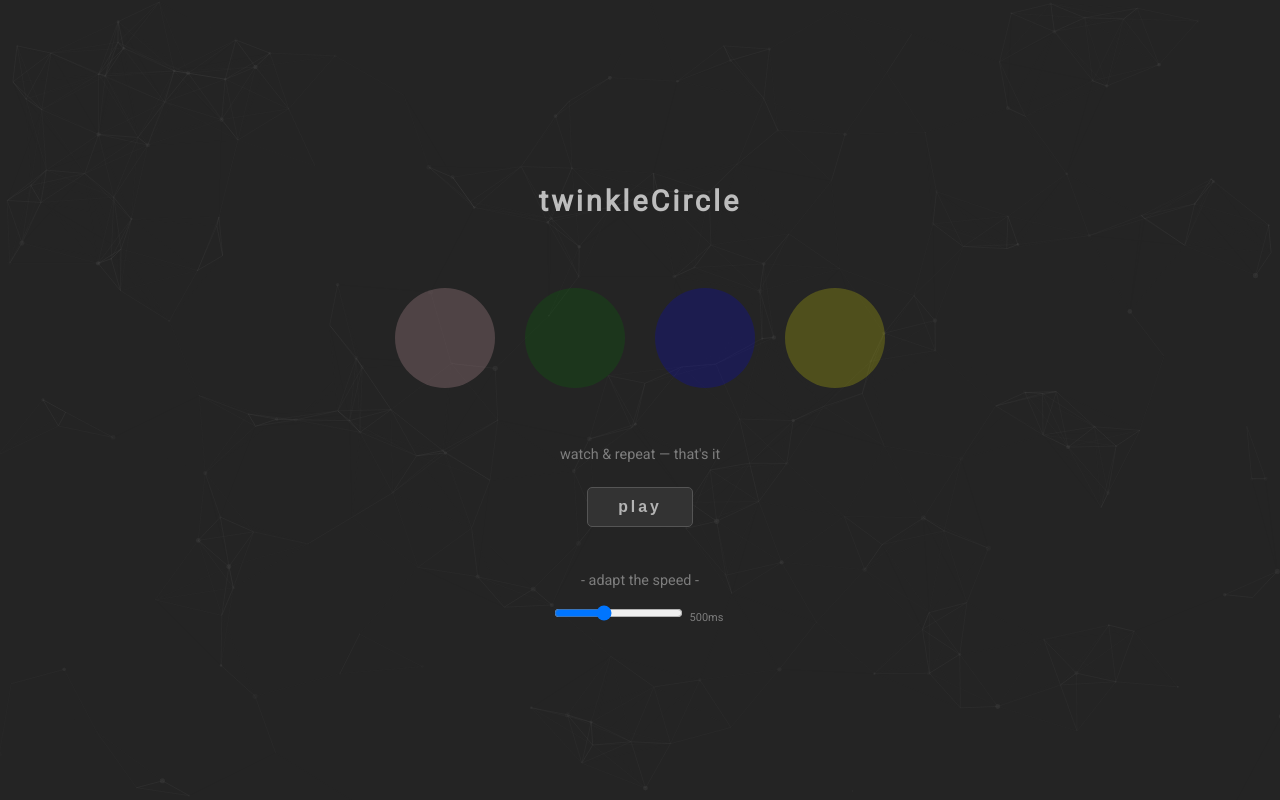
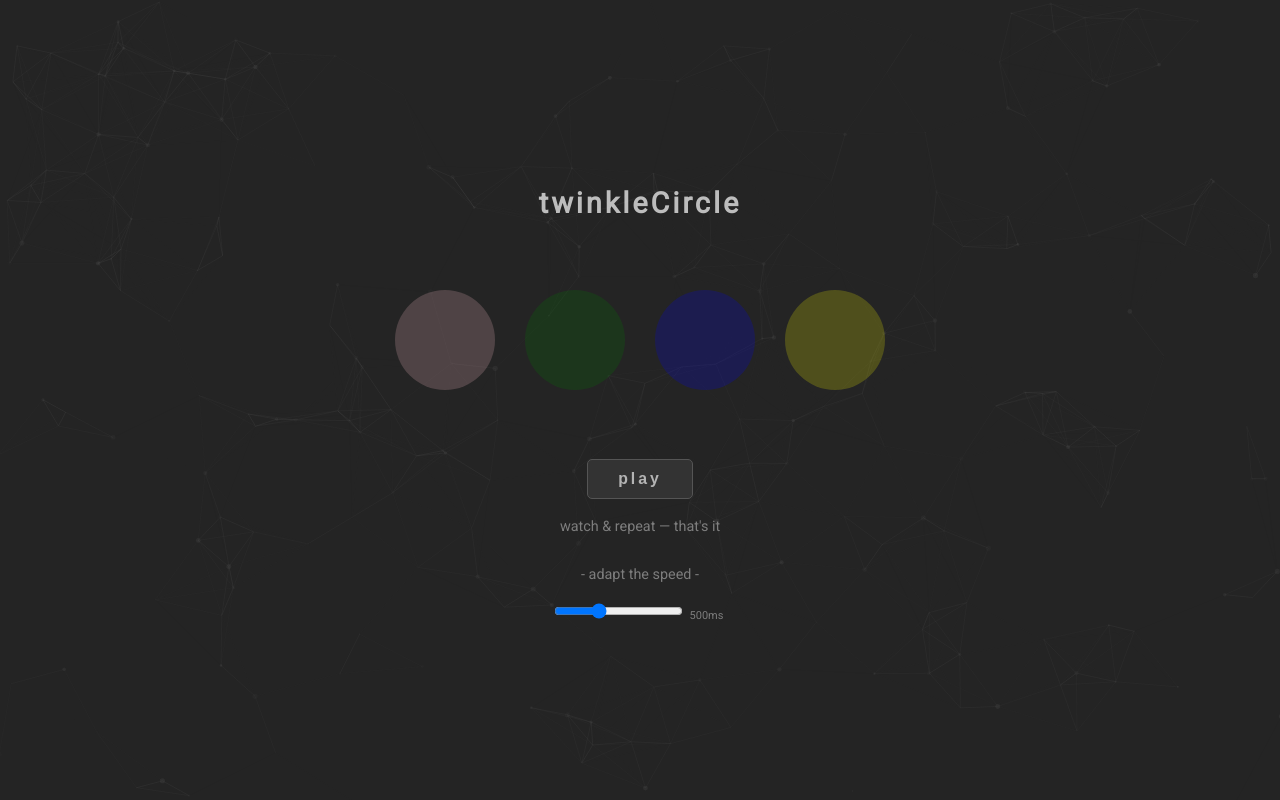
Before and after one commit to clasei/twinkle-circle, a React (Create React App) app: page / in a window 1280 px wide. Built offline with nearby package versions, Linux system fonts and the light colour scheme.

Commit message:
slider improved

```diff
--- a/src/App.js
+++ b/src/App.js
@@ -41,7 +41,7 @@ function App() {
       setActiveCircle(color);
       await new Promise(resolve => setTimeout(resolve, gameSpeed));
       setActiveCircle(null);
-      await new Promise(resolve => setTimeout(resolve, 250));
+      await new Promise(resolve => setTimeout(resolve, 200));
     }
   };
 
--- a/src/components/ControlPanel/ControlPanel.css
+++ b/src/components/ControlPanel/ControlPanel.css
@@ -7,8 +7,8 @@
 
 .control-panel button {
     padding: 10px 30px;
-    margin-top: 10px;
-    margin-bottom: 30px;
+    margin-top: 25px;
+    margin-bottom: 5px;
     font-size: 1.1em;
     font-weight: bold;
     letter-spacing: 3px;
@@ -28,6 +28,10 @@
     transform: scale(0.8);
 }
 
+.slider {
+    margin-top: 5px;
+}
+
 .slider-metric {
     font-size: 11px;
     padding: 0 5px;
--- a/src/components/ControlPanel/ControlPanel.js
+++ b/src/components/ControlPanel/ControlPanel.js
@@ -4,18 +4,20 @@ import './ControlPanel.css';
 const ControlPanel = ({ onStart, gameSpeed, onSpeedChange }) => {
   return (
     <div className="control-panel">
+
+      <button onClick={onStart}>play</button>
       <p>watch & repeat — that's it</p>
-      <button onClick={onStart}>play</button>
-      <p>- adapt the speed -</p>
-      <input
+      <p><br></br>- adapt the speed -</p>
+      <input className="slider"
           type="range"
-          min="200"
-          max="1000"
+          min="100"
+          max="1300"
           value={gameSpeed}
           onChange={onSpeedChange}
           id="speedSlider"
       />
       <span className="slider-metric">{gameSpeed}ms</span>
+
     </div>
   );
 }
```
